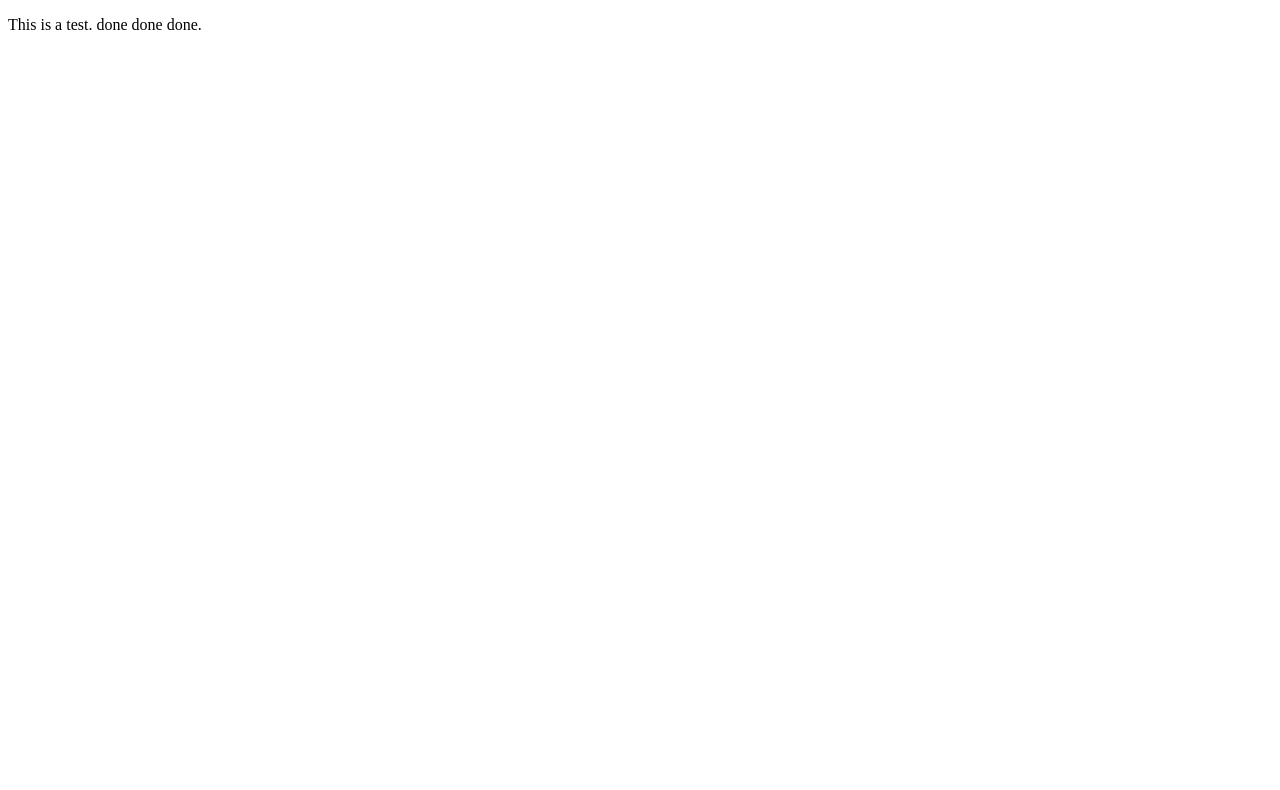
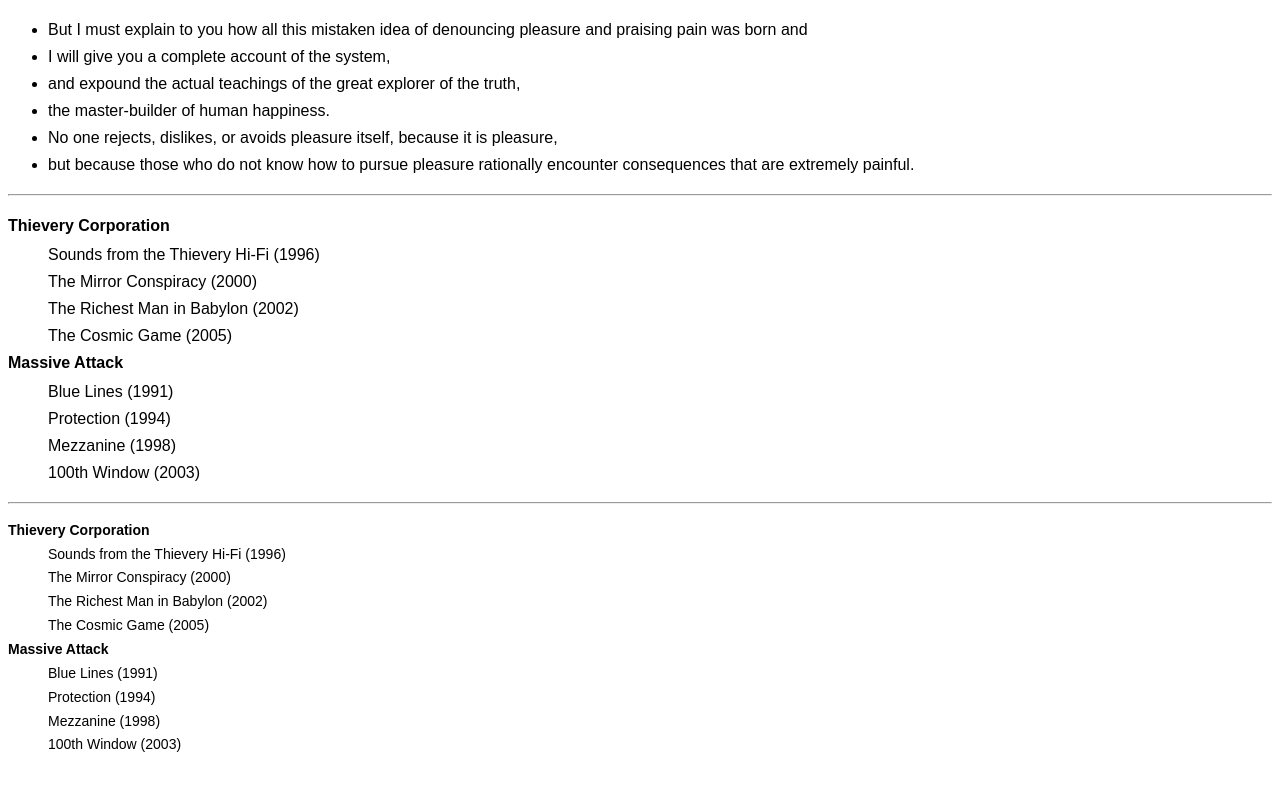
Before and after one commit to Manabu-Shirato/my-page.github.io, a plain HTML site: page docs/index.html in a window 1280 px wide. Drawn offline with Linux system fonts and the light colour scheme.

Commit message:
modified

```diff
--- a/docs/index.html
+++ b/docs/index.html
@@ -1,10 +1,56 @@
 <!DOCTYPE html>
-<html>
-<head>
-<meta charset="UTF-8">
-<title>[Github Page Test]</title>
-</head>
-<body>
-<p>This is a test. done done done.</p>
-</body>
+<html lang="en" dir="ltr">
+    <head>
+        <meta charset="utf-8">
+        <title>Typography</title>
+
+    </head>
+    <body style="font-family: Arial">
+
+        <ul style="font-size: 16px; line-height: 1.6875;">
+            <li>But I must explain to you how all this mistaken idea of denouncing pleasure and praising pain was born and</li>
+            <li>I will give you a complete account of the system,</li>
+            <li>and expound the actual teachings of the great explorer of the truth,</li>
+            <li>the master-builder of human happiness. </li>
+            <li>No one rejects, dislikes, or avoids pleasure itself, because it is pleasure, </li>
+            <li>but because those who do not know how to pursue pleasure rationally encounter consequences that are extremely painful.</li>
+        </ul>
+
+        <hr>
+        <style>
+            dl.pc{font-size: 16px;}
+            dt.pc{font-weight: 700; line-height: 1.8;}
+            dd.pc{line-height: 1.6875;}
+        </style>
+        <dl class="pc">
+            <dt class="pc">Thievery Corporation</dt>
+            <dd class="pc">Sounds from the Thievery Hi-Fi (1996)</dd>
+            <dd class="pc">The Mirror Conspiracy (2000)</dd>
+            <dd class="pc">The Richest Man in Babylon (2002)</dd>
+            <dd class="pc">The Cosmic Game (2005)</dd>
+            <dt class="pc">Massive Attack</dt>
+            <dd class="pc">Blue Lines (1991)</dd>
+            <dd class="pc">Protection (1994)</dd>
+            <dd class="pc">Mezzanine (1998)</dd>
+            <dd class="pc">100th Window (2003)</dd>
+        </dl>
+        <hr>
+        <style>
+            dl.sp{font-size: 14px;}
+            dt.sp{font-weight: 700; line-height: 1.8;}
+            dd.sp{line-height: 1.6875;}
+        </style>
+        <dl class="sp">
+            <dt class="sp">Thievery Corporation</dt>
+            <dd class="sp">Sounds from the Thievery Hi-Fi (1996)</dd>
+            <dd class="sp">The Mirror Conspiracy (2000)</dd>
+            <dd class="sp">The Richest Man in Babylon (2002)</dd>
+            <dd class="sp">The Cosmic Game (2005)</dd>
+            <dt class="sp">Massive Attack</dt>
+            <dd class="sp">Blue Lines (1991)</dd>
+            <dd class="sp">Protection (1994)</dd>
+            <dd class="sp">Mezzanine (1998)</dd>
+            <dd class="sp">100th Window (2003)</dd>
+        </dl>
+    </body>
 </html>
```
